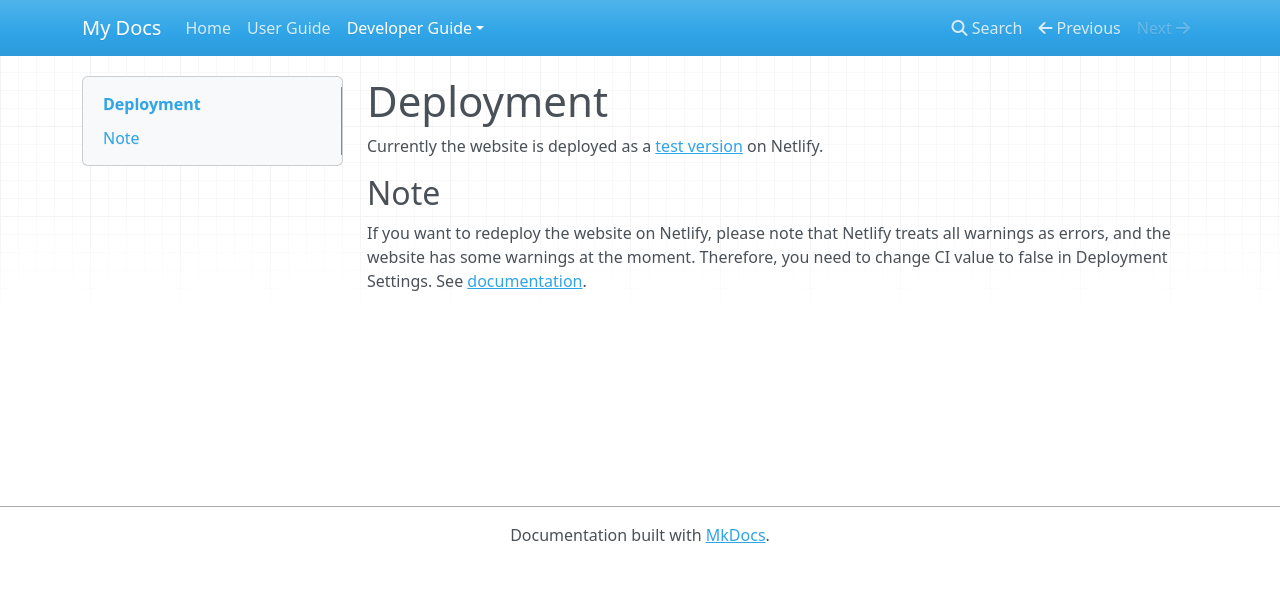
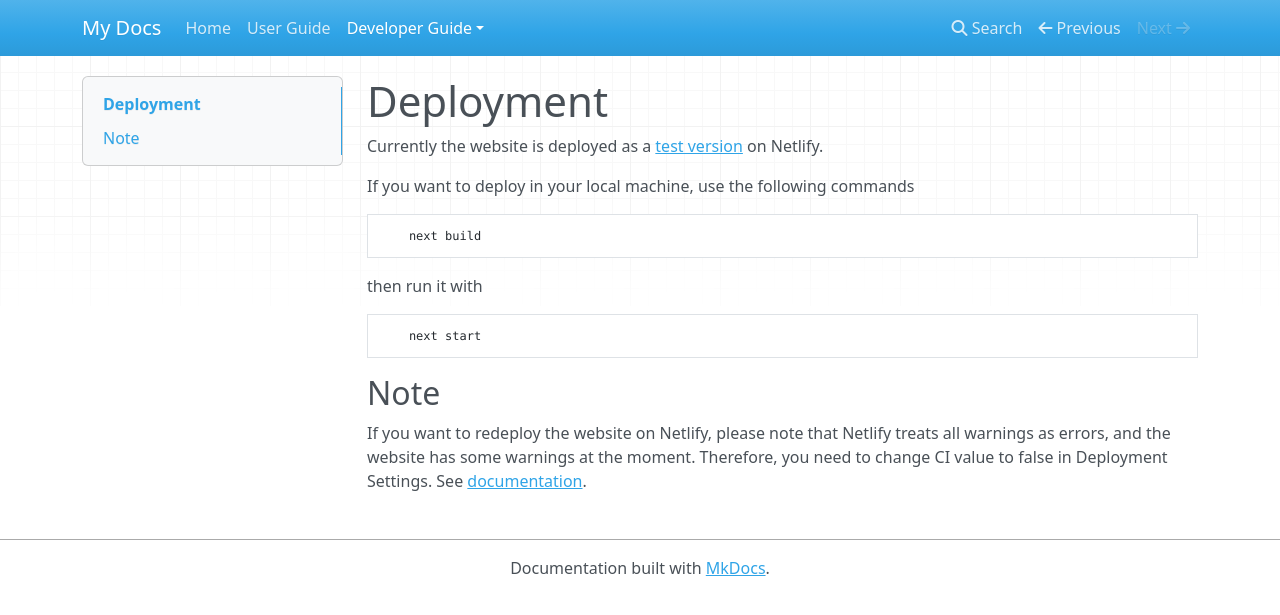
Before and after one commit to Alexkszzz/mkdocs-MPC, an MkDocs documentation site: the page built from docs/deployment.md, in a window 1280 px wide. Shown: the top 615 px of the page. Built offline with MkDocs 1.6.1, drawn with Linux system fonts in a browser that asks for light colours; nearby versions of some CDN libraries.

Commit message:
More info

````diff
--- a/docs/deployment.md
+++ b/docs/deployment.md
@@ -2,5 +2,14 @@
 
 Currently the website is deployed as a [test version](https://boisterous-axolotl-f0066f.netlify.app/) on Netlify.
 
+If you want to deploy in your local machine, use the following commands
+```bash
+    next build
+```
+then run it with
+```bash
+    next start
+```
+
 ## Note
 If you want to redeploy the website on Netlify, please note that Netlify treats all warnings as errors, and the website has some warnings at the moment. Therefore, you need to change CI value to false in Deployment Settings. See [documentation](https://docs.netlify.com/configure-builds/troubleshooting-tips/#build-fails-on-warning-message).
````
Also changed, not shown: docs/coding.md (+1 -1 lines).
